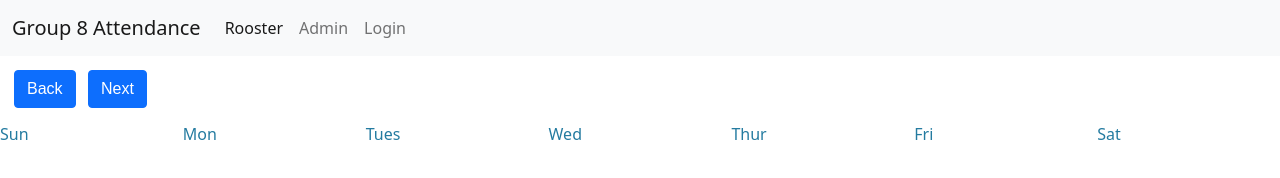
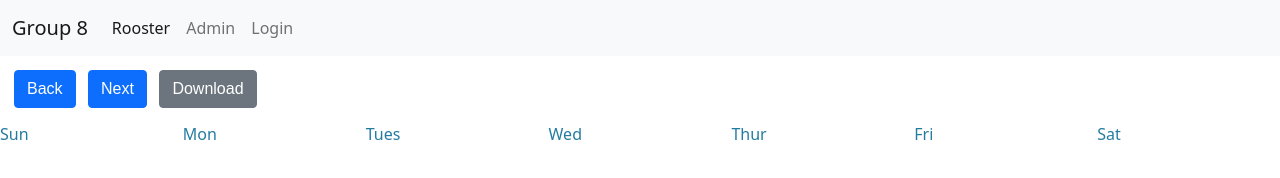
Before and after one commit to vincentonepointone/group-8, a website: page public/admin-rooster.html in a window 1280 px wide. Drawn offline with Linux system fonts and the light colour scheme; files that its build step writes are made by us from their sources; no server answers; files whose address does not match are found by name.

Commit message:
seperate js file for calendar download

```diff
--- a/public/admin-rooster.html
+++ b/public/admin-rooster.html
@@ -5,19 +5,17 @@
     <meta http-equiv="X-UA-Compatible" content="IE=edge">
     <meta name="viewport" content="width=device-width, initial-scale=1.0">
     <link  rel="stylesheet" href="css/style.css">
+    <script src="js/html2canvas.min.js"></script>
     <link rel="stylesheet" href="bootstrap-5.0.2-dist/bootstrap-5.0.2-dist/css/bootstrap.css">
     <!-- <link defer href="https://cdn.jsdelivr.net/npm/bootstrap@5.1.3/dist/css/bootstrap.min.css" rel="stylesheet" integrity="sha384-1BmE4kWBq78iYhFldvKuhfTAU6auU8tT94WrHftjDbrCEXSU1oBoqyl2QvZ6jIW3" crossorigin="anonymous">   -->
-
-
-
-
     <link rel="shortcut icon" href="#">
-    <title>Group 8 Attendance</title>
+    <title>Group 8</title>
 </head>
 <body>
+
 <nav class="navbar navbar-expand-lg navbar-light bg-light">
   <div class="container-fluid">
-          <a class="navbar-brand" href="#">Group 8 Attendance</a>
+    <a class="navbar-brand" href="#">Group 8</a>
     <button class="navbar-toggler" type="button" data-bs-toggle="collapse" data-bs-target="#navbarSupportedContent" aria-controls="navbarSupportedContent" aria-expanded="false" aria-label="Toggle navigation">
       <span class="navbar-toggler-icon"></span>
     </button>
@@ -36,16 +34,17 @@
     </div>
   </div>
 </nav>
-<div class="calendar-parent">
+
+<div class="calendar-parent" id="photo">
   <div id="calendar-container">
     <div id="header">
       <div id="monthDisplay"></div>
       <div class="next-button-container">
         <button id="backButton" class="btn btn-primary m-1">Back</button>
         <button id="nextButton" class="btn btn-primary m-1">Next</button>
+        <button class="btn btn-secondary m-1" onclick="takeshot()">Download</button>
       </div>
     </div>
-
     <div id="weekdays">
       <div>Sun</div>
       <div>Mon</div>
@@ -55,11 +54,12 @@
       <div>Fri</div>
       <div>Sat</div>
     </div>
-
     <div id="calendar"></div>
+  </div>
 </div>
 
 <script src="js/script.js"></script>
+<scrip src="js/calendar-download.js"></script>
 <!-- <script defer src="https://cdn.jsdelivr.net/npm/bootstrap@5.1.3/dist/js/bootstrap.bundle.min.js" integrity="sha384-ka7Sk0Gln4gmtz2MlQnikT1wXgYsOg+OMhuP+IlRH9sENBO0LRn5q+8nbTov4+1p" crossorigin="anonymous"></script> -->
 <script src="bootstrap-5.0.2-dist/bootstrap-5.0.2-dist/js/bootstrap.js"></script>
 
```
Also changed, not shown: public-shared/js/calendar-download.js (added, +17 -0 lines), public/admin-login.html (+2 -7 lines), public/admin.html (+9 -18 lines), public/comming-soon.html (+2 -6 lines), public/index.html (+3 -27 lines), public/loggedout.html (+9 -17 lines), public/login.html (+2 -2 lines), public/loginfail.html (+3 -7 lines), public/register.html (+4 -10 lines). Lines whose indentation alone changed are shown as unchanged.
